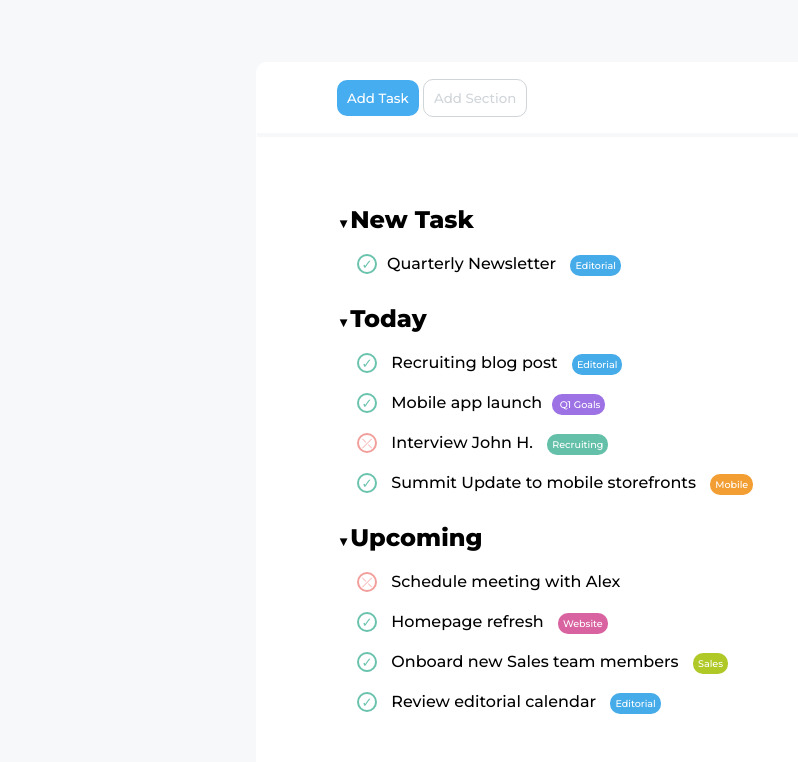
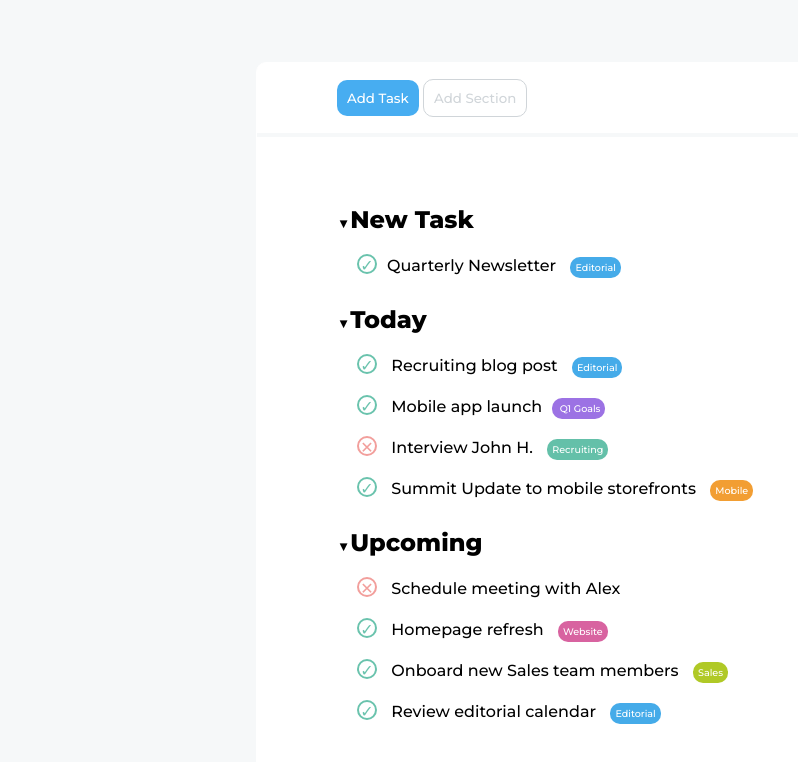
Before and after one commit to leonardopalluzzi/html-css-toboolist, a plain HTML site: page index.html in a window 1280 px wide. Shown: the part 92-854 px from the top of the page, without its empty margins (0-798 px from the left). Drawn offline with Linux system fonts and the light colour scheme.

Commit message:
list box fix

```diff
--- a/css/style.css
+++ b/css/style.css
@@ -117,10 +117,11 @@ li{
 }
 
 .item_btn_check{
-    background-color: transparent;
+    display: inline-block;
     height: 20px;
     width: 20px;
-    border-style: solid;
+    line-height: 20px;
+    border: 2px solid;
     border-radius: 50%;
     text-align: center;
     color: var(--tobo-checkmark);
@@ -129,10 +130,11 @@ li{
 }
 
 .item_btn_cross{
-    background-color: transparent;
+    display: inline-block;
     height: 20px;
     width: 20px;
-    border-style: solid;
+    line-height: 20px;
+    border: 2px solid;
     border-radius: 50%;
     text-align: center;
     color: var(--tobo-cross);
--- a/index.html
+++ b/index.html
@@ -34,7 +34,7 @@
                         <button class="list_btn">&#9660;</button>New Task
                         <ul class="task_list">
                             <li>
-                                <button class="item_btn_check">&check;</button>Quarterly Newsletter
+                                <span class="item_btn_check">&check;</span>Quarterly Newsletter
                                 <span class="label_1 label">Editorial</span>
                             </li>
                         </ul>
@@ -43,27 +43,27 @@
                         <button class="list_btn">&#9660;</button>Today
                         <ul class="task_list">
                             <li>
-                                <button class="item_btn_check">&check;</button>
+                                <span class="item_btn_check">&check;</span>
                                 Recruiting blog post
                                 <span class="label_1 label">
                                     Editorial
                                 </span>
                             </li>
                             <li>
-                                <button class="item_btn_check">&check;</button>
+                                <span class="item_btn_check">&check;</span>
                                 Mobile app launch<span class="label_2 label">
                                     Q1 Goals
                                 </span>
                             </li>
                             <li>
-                                <button class="item_btn_cross">&#10539;</button>
+                                <span class="item_btn_cross">&#10005;</span>
                                 Interview John H.
                                 <span class="label_3 label">
                                     Recruiting
                                 </span>
                             </li>
                             <li>
-                                <button class="item_btn_check">&check;</button>
+                                <span class="item_btn_check">&check;</span>
                                 Summit Update to mobile storefronts
                                 <span class="label_4 label">
                                     Mobile
@@ -75,25 +75,25 @@
                         <button class="list_btn">&#9660;</button>Upcoming
                         <ul class="task_list">
                             <li>
-                                <button class="item_btn_cross">&#10539;</button>
+                                <span class="item_btn_cross">&#10005;</span>
                                 Schedule meeting with Alex
                             </li>
                             <li>
-                                <button class="item_btn_check">&check;</button>
+                                <span class="item_btn_check">&check;</span>
                                 Homepage refresh
                                 <span class="label_5 label">
                                     Website
                                 </span>
                             </li>
                             <li>
-                                <button class="item_btn_check">&check;</button>
+                                <span class="item_btn_check">&check;</span>
                                 Onboard new Sales team members
                                 <span class="label_6 label">
                                     Sales
                                 </span>
                             </li>
                             <li>
-                                <button class="item_btn_check">&check;</button>
+                                <span class="item_btn_check">&check;</span>
                                 Review editorial calendar
                                 <span class="label_1 label">
                                     Editorial
```
